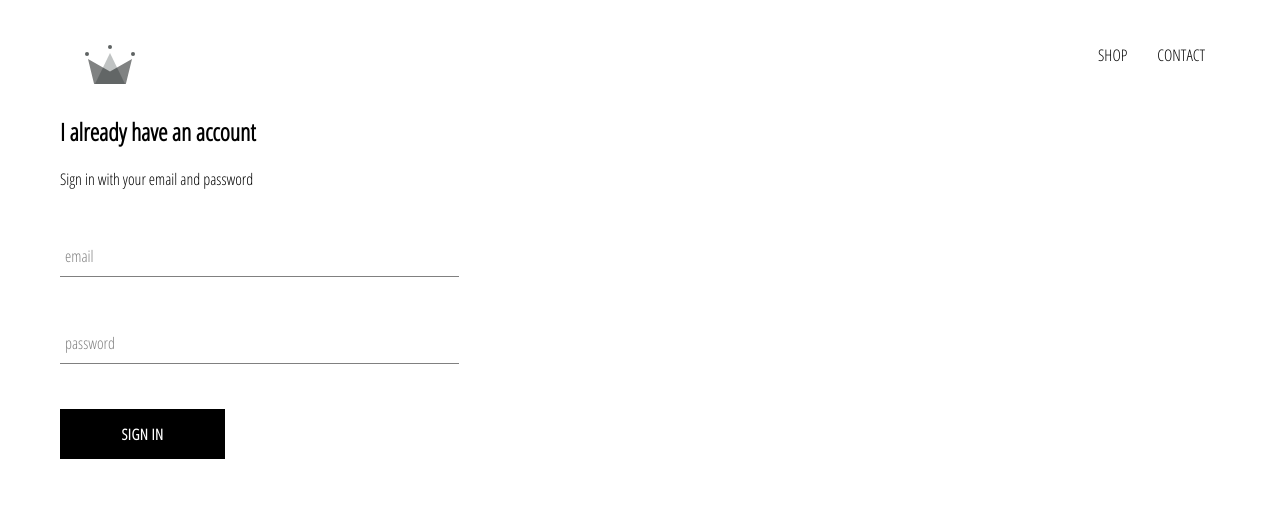
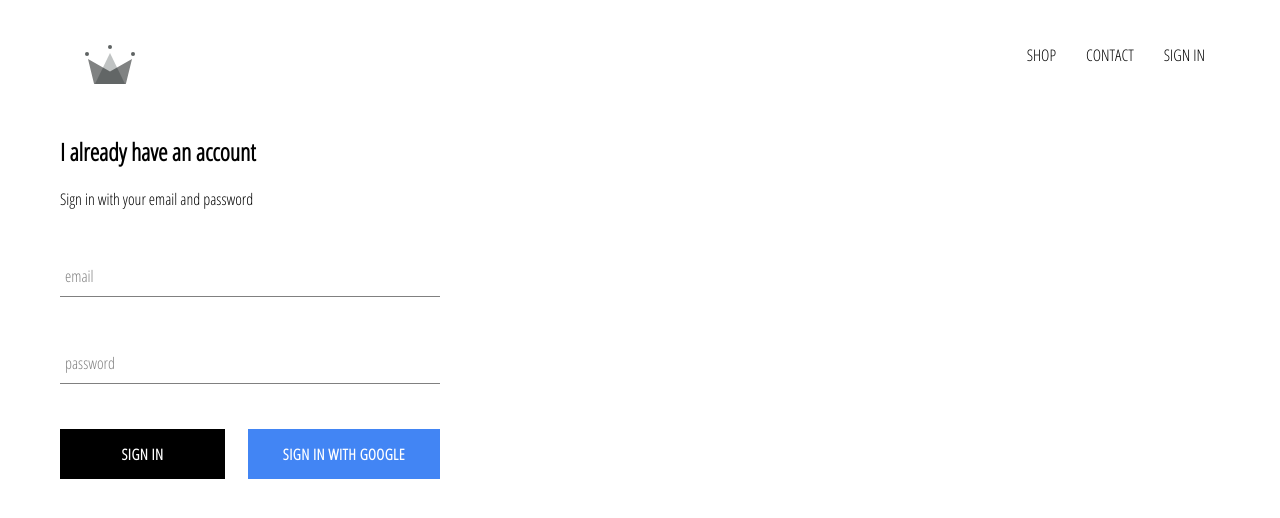
Before and after one commit to kosssm155/crwn-clothing, a React (Create React App) app: page /signin in a window 1280 px wide. Shown: the top 518 px of the page. Built offline with nearby package versions, Linux system fonts and the light colour scheme; no server answers.

Commit message:
integrated firebase into application, created sign in page with sign in component and sign in with google

```diff
--- a/package.json
+++ b/package.json
@@ -6,6 +6,7 @@
     "@testing-library/jest-dom": "^4.2.4",
     "@testing-library/react": "^9.3.2",
     "@testing-library/user-event": "^7.1.2",
+    "firebase": "^7.12.0",
     "node-sass": "^4.13.1",
     "react": "^16.13.0",
     "react-dom": "^16.13.0",
--- a/src/App.css
+++ b/src/App.css
@@ -7,3 +7,7 @@
     text-decoration: none;
     color: black;
 }
+
+* {
+    box-sizing: border-box;
+}
--- a/src/App.js
+++ b/src/App.js
@@ -7,11 +7,35 @@
 import ShopPage from './pages/shop/shop.component';
 import SignInAndSignUpPage from './pages/sign-in-and-sign-up/sign-in-and-sign-up.component'
 import Header from './components/header/header.component';
+import { auth } from './firebase/firebase.utils';
 
-function App() {
+class App extends React.Component {
+  constructor() {
+    super();
+
+    this.state = {
+      currentUser: null
+    }
+  }
+
+  unsubscribeFromAuth = null;
+
+  componentDidMount() {
+    this.unsubscribeFromAuth = auth.onAuthStateChanged(user => {
+      this.setState({ currentUser: user });
+
+      console.log(user);
+    })
+  }
+
+  componentWillUnmount() {
+    this.unsubscribeFromAuth();
+  }
+
+  render() {
     return (
       <div>
-      <Header />
+        <Header currentUser={this.state.currentUser} />
         <Switch>
           <Route exact path='/' component={HomePage} />
           <Route path='/shop' component={ShopPage} />
@@ -20,5 +44,6 @@
       </div>
     );
   }
+}
 
 export default App;
--- a/src/components/custom-button/custom-button.component.jsx
+++ b/src/components/custom-button/custom-button.component.jsx
@@ -2,10 +2,13 @@
 
 import './custom-button.styles.scss';
 
-const CustomButton = ({ children, ...otherProps }) => {
-  return <button className='custom-button' {...otherProps}>
+const CustomButton = ({ children, isGoogleSignIn, ...otherProps }) => (
+  <button
+    className={`${isGoogleSignIn ? 'google-sign-in' : ''} custom-button`}
+    {...otherProps}
+  >
     {children}
   </button>
-};
+);
 
 export default CustomButton;
--- a/src/components/custom-button/custom-button.styles.scss
+++ b/src/components/custom-button/custom-button.styles.scss
@@ -19,4 +19,14 @@
     color: black;
     border: 1px solid black;
   }
+
+  &.google-sign-in {
+    background-color: #4285f4;
+    color: white;
+
+    &:hover {
+      background-color: #357ae8;
+      border: none;
     }
+  }
+}
--- a/src/components/header/header.component.jsx
+++ b/src/components/header/header.component.jsx
@@ -1,11 +1,13 @@
 import React from 'react';
 import { Link } from 'react-router-dom';
+
+import { auth } from '../../firebase/firebase.utils'
 
 import { ReactComponent as Logo } from '../../assets/crown.svg'
 
 import './header.styles.scss';
 
-const Header = () => (
+const Header = ({ currentUser }) => (
     <div className='header'>
         <Link className='logo-container' to="/">
             <Logo className='logo' />
@@ -17,6 +19,16 @@
             <Link className='option' to='/contact'>
                 CONTACT
             </Link>
+            {currentUser ? (
+                <div className='option' onClick={() => auth.signOut()}>
+                    SIGN OUT
+                </div>
+            ) : (
+                <Link className='option' to='/signin'>
+                    SIGN IN
+                </Link>
+            )
+            }
         </div>
     </div>
 )
--- a/src/components/header/header.styles.scss
+++ b/src/components/header/header.styles.scss
@@ -20,6 +20,7 @@
 
       .option {
         padding: 10px 15px;
+        cursor: pointer;
       }
     }
   }
--- a/src/components/sign-in/sign-in.component.jsx
+++ b/src/components/sign-in/sign-in.component.jsx
@@ -2,6 +2,8 @@
 
 import FormInput from '../form-input/form-input.component';
 import CustomButton from '../custom-button/custom-button.component';
+
+import { signInWithGoogle } from '../../firebase/firebase.utils';
 
 import './sign-in.styles.scss';
 
@@ -48,7 +50,12 @@
                         handleChange={this.handleChange}
                         label='password'
                         required/>
-                    <CustomButton type='submit'>Sign in</CustomButton>
+                    <div className='buttons'>
+                        <CustomButton type='submit'>Sign in</CustomButton>
+                        <CustomButton onClick={signInWithGoogle} isGoogleSignIn>
+                            {' '}Sign in with Google{' '}
+                        </CustomButton>
+                    </div>
                 </form>
             </div>
         )
--- a/src/components/sign-in/sign-in.styles.scss
+++ b/src/components/sign-in/sign-in.styles.scss
@@ -1,3 +1,14 @@
 .sign-in {
-    width: 30vw;
-}
+    width: 380px;
+    display: flex;
+    flex-direction: column;
+
+    .title {
+      margin: 10px 0;
+    }
+
+    .buttons {
+      display: flex;
+      justify-content: space-between;
+    }
+  }
--- /dev/null
+++ b/src/firebase/firebase.utils.js
@@ -0,0 +1,24 @@
+import firebase from 'firebase/app';
+import 'firebase/firestore';
+import 'firebase/auth';
+
+const config = {
+    apiKey: "AIzaSyARdTx3ANhOX3-GQ0WqAkze1y2sut7j76I",
+    authDomain: "crwn-db-b1812.firebaseapp.com",
+    databaseURL: "https://crwn-db-b1812.firebaseio.com",
+    projectId: "crwn-db-b1812",
+    storageBucket: "crwn-db-b1812.appspot.com",
+    messagingSenderId: "420440279168",
+    appId: "1:420440279168:web:9201fe1946c612c6e83e65"
+};
+
+firebase.initializeApp(config);
+
+export const auth = firebase.auth();
+export const firestore = firebase.firestore();
+
+const provider = new firebase.auth.GoogleAuthProvider();
+provider.setCustomParameters({ prompt: 'select_account' });
+export const signInWithGoogle = () => auth.signInWithPopup(provider);
+
+export default firebase;
```
Also changed, not shown: 1 other file (tests, documents, lock files or other folders). Lines whose indentation alone changed are shown as unchanged.
